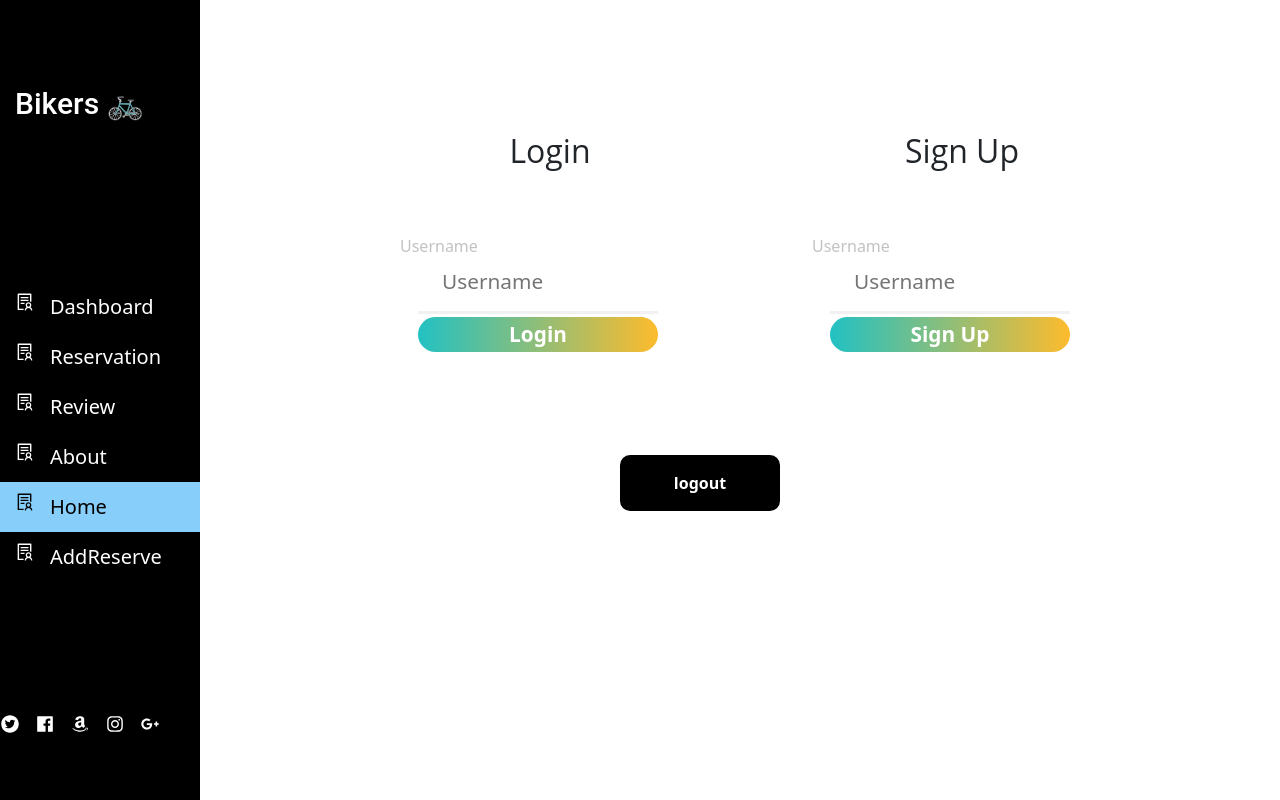
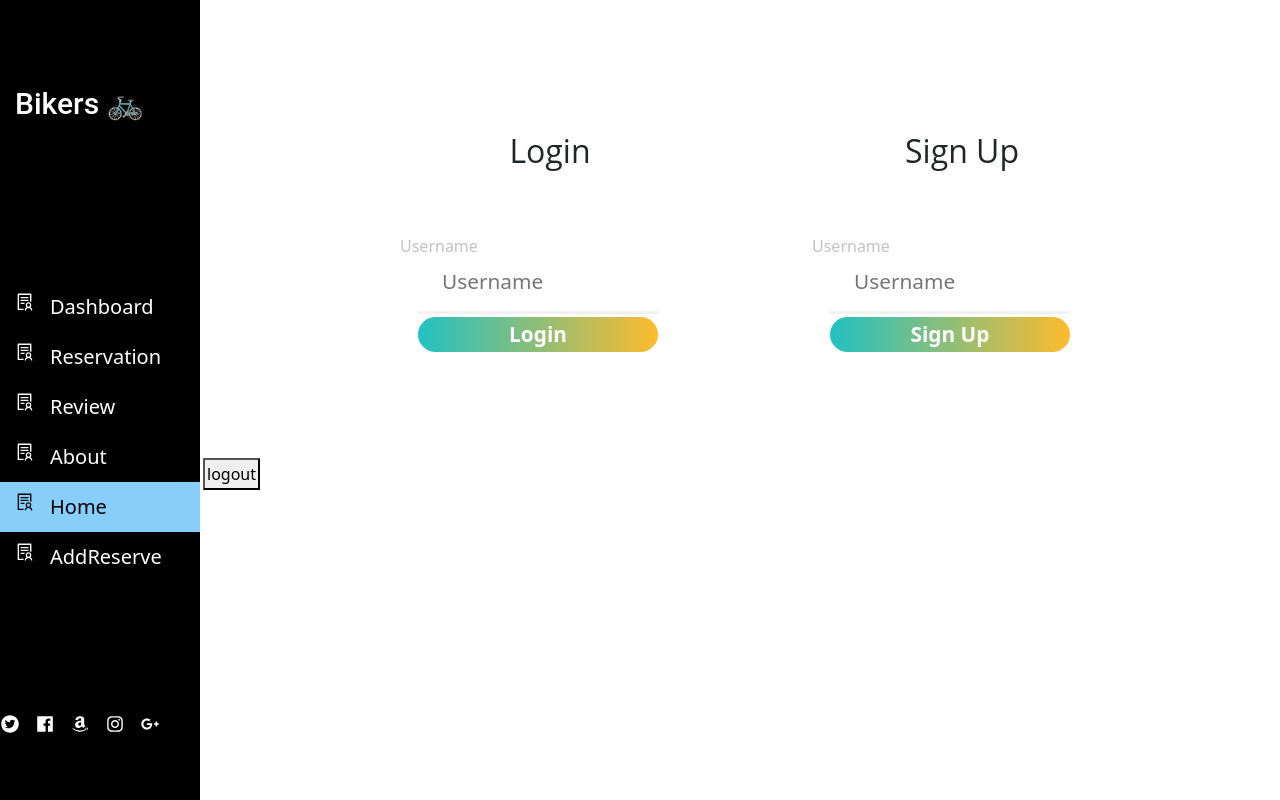
Before and after one commit to Alzubair98/group-project-front-end, a React (Create React App) app: page /home in a window 1280 px wide. Built offline with nearby package versions, Linux system fonts and the light colour scheme; no server answers.

Commit message:
fix logout button

```diff
--- a/src/component/Home.js
+++ b/src/component/Home.js
@@ -24,7 +24,9 @@ function Home(props) {
         <Login />
         <Registration />
       </div>
-      <button onClick={() => handleLogoutClick()} className="btnout">logout</button>
+      <button onClick={() => handleLogoutClick()} className="button">
+        logout
+      </button>
     </div>
   );
 }
```
